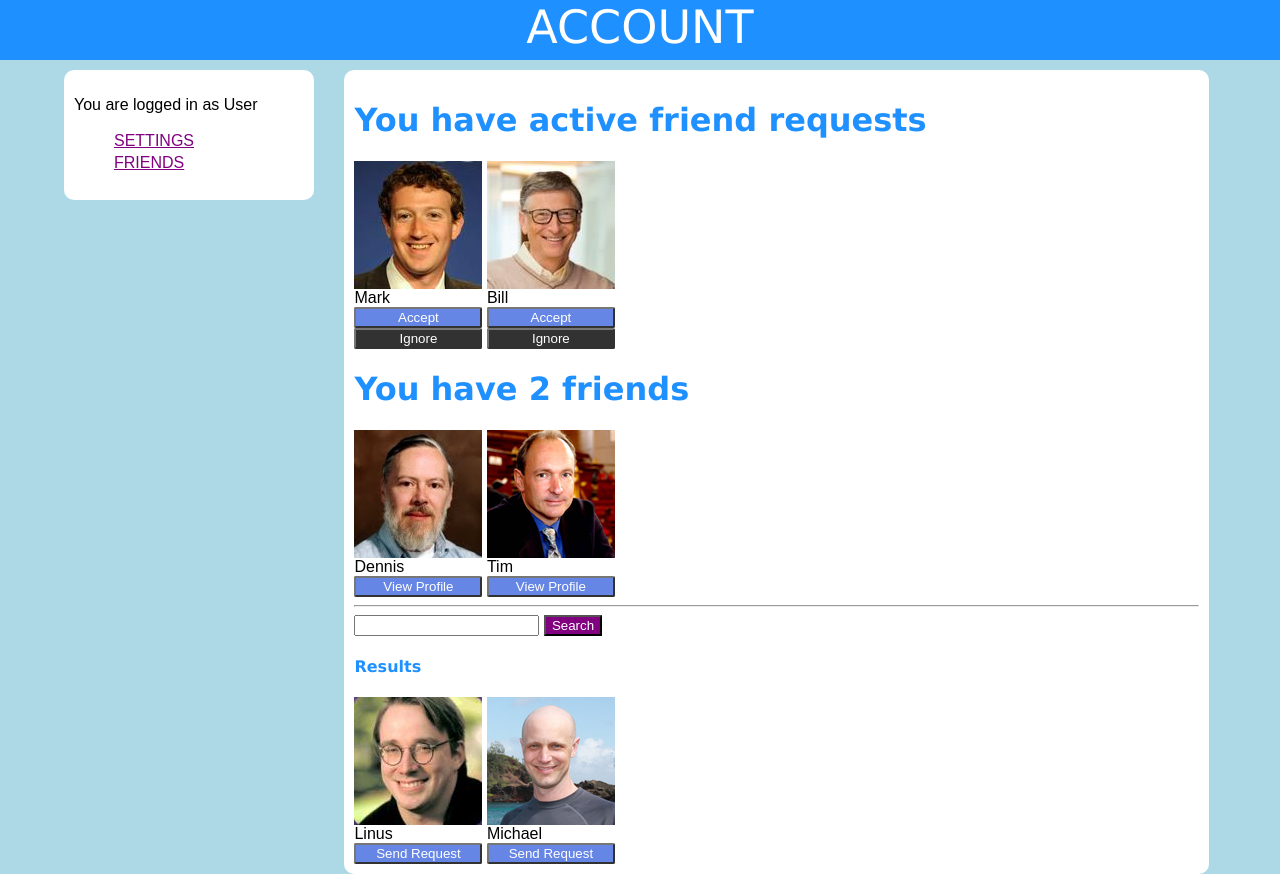
After one commit to owi140259/account, a PHP site: template web/views/friends.twig in a window 1280 px wide. The commit adds this page. Run offline with PHP 8.4, Linux system fonts and the light colour scheme; the template is opened without the code that fills it, so the values that code supplies are empty; some libraries are stand-ins or nearby versions.

Commit message:
Add settings and layout. Skin with CSS.

```diff
--- /dev/null
+++ b/composer.json
@@ -0,0 +1,6 @@
+{
+    "require": {
+        "silex/silex": "2.0.3",
+        "twig/twig": "1.8"
+    }
+}
--- a/web/style/global.css
+++ b/web/style/global.css
@@ -1,3 +1,108 @@
 body {
     background-color: lightblue;
+    margin: 0;
+    font-family: arial;
 }
+
+h1,h2,h3,h4,h5,h6 {
+    color: dodgerblue;
+    font-family: verdana;
+}
+
+header {
+    display: inline-block;
+    vertical-align: top;
+    width: 18%;
+    margin: 0 1% 0 5%;
+}
+
+main {
+    display: inline-block;
+    vertical-align: top;
+    width: 66%;
+    margin: 0 5% 0 1%;
+}
+
+nav ul {
+    list-style: none;
+}
+
+nav ul li {
+    padding: 2px 0 2px 0;
+}
+
+nav ul li a {
+    color: purple;
+}
+
+nav ul li a:hover {
+    color: black;
+}
+
+.well {
+    padding: 10px;
+    border-radius: 10px;
+    background-color: white;
+}
+
+.pic {
+    width: 128px;
+    height: 128px;
+}
+
+input[type=submit] {
+    border-radius: 2px;
+    color: white;
+    opacity: 0.8;
+    width: 128px;
+    background-color: royalblue;
+}
+
+input[type=submit]:hover {
+    opacity: 1;
+}
+
+input[name=ignore] {
+    background-color: black;
+}
+
+#search-button {
+    background-color: purple;
+    color: white;
+}
+
+.request, .friend, .user {
+    display: inline-block;
+    width: 128px;
+    vertical-align: top;
+}
+
+.search {
+    margin-top 20px;
+}
+
+#banner {
+    color: white;
+    background-color: dodgerblue;
+    text-align: center;
+    font-size: 46px;
+    height: 60px;
+    font-family: verdana;
+    margin-bottom: 10px;
+}
+
+form.two-col label {
+    display: inline-block;
+    vertical-align: bottom;
+    width: 20%;
+}
+
+form.two-col input {
+    display: inline-block;
+    vertical-align: bottom;
+    width: 50%;
+}
+
+form.two-col input[type=submit] {
+    width: 128px;
+}
--- /dev/null
+++ b/web/views/friends.twig
@@ -0,0 +1,68 @@
+{% extends "layout.php" %}
+
+{% block content %}
+    <h1>You have active friend requests</h1>
+    <div class="requests">
+        <div class="request">
+            <div class="pic" style="background: url(/account/web/images/mark.jpg)"></div>
+            <div class="name">Mark</div>
+            <form class="respond-form" name="respond-form" action="/account/web/respond" method="POST">
+                <input type="hidden" name="friend-id" value="1">
+                <input type="submit" name="accept" value="Accept">
+                <input type="submit" name="ignore" value="Ignore">
+            </form>
+        </div>
+        <div class="request">
+            <div class="pic" style="background: url(/account/web/images/bill.jpg)"></div>
+            <div class="name">Bill</div>
+            <form class="respond-form" name="respond-form" action="/account/web/respond" method="POST">
+                <input type="hidden" name="friend-id" value="2">
+                <input type="submit" name="accept" value="Accept">
+                <input type="submit" name="ignore" value="Ignore">
+            </form>
+        </div>
+    </div>
+    <h1>You have 2 friends</h1>
+    <div class="friends">
+        <div class="friend">
+            <div class="pic" style="background: url(/account/web/images/dennis.jpg)"></div>
+            <div class="name">Dennis</div>
+            <form class="view-form" name="view-form" action="/account/web/respond" method="POST">
+                <input type="hidden" name="friend-id" value="3">
+                <input type="submit" name="view" value="View Profile">
+            </form>
+        </div>
+        <div class="friend">
+            <div class="pic" style="background: url(/account/web/images/tim.png)"></div>
+            <div class="name">Tim</div>
+            <form class="view-form" name="view-form" action="/account/web/respond" method="POST">
+                <input type="hidden" name="friend-id" value="4">
+                <input type="submit" name="view" value="View Profile">
+            </form>
+        </div>
+    </div>
+    <hr>
+    <div class="search">
+        <input type="text" id="search-input">
+        <button id="search-button">Search</button>
+    </div>
+    <h4>Results</h4>
+    <div class="friends">
+        <div class="friend">
+            <div class="pic" style="background: url(/account/web/images/linus.jpg)"></div>
+            <div class="name">Linus</div>
+            <form class="send-form" name="send-form" action="/account/web/respond" method="POST">
+                <input type="hidden" name="friend-id" value="5">
+                <input type="submit" name="send" value="Send Request">
+            </form>
+        </div>
+        <div class="friend">
+            <div class="pic" style="background: url(/account/web/images/michael.jpg)"></div>
+            <div class="name">Michael</div>
+            <form class="send-form" name="send-form" action="/account/web/respond" method="POST">
+                <input type="hidden" name="friend-id" value="6">
+                <input type="submit" name="send" value="Send Request">
+            </form>
+        </div>
+    </div>
+{% endblock %}
--- a/web/views/hello.twig
+++ b/web/views/hello.twig
@@ -1,7 +1,5 @@
 {% extends "layout.php" %}
 
 {% block content %}
-
-<p>Hello {{ name }}</p>
-
+    <p>Hello {{name}}</p>
 {% endblock %}
--- a/web/views/layout.php
+++ b/web/views/layout.php
@@ -2,11 +2,26 @@
 <html>
     <head>
         <title>Account</title>
-        <link rel="stylesheet" href="../style/global.css">
+        <link rel="stylesheet" href="/account/web/style/global.css">
     </head>
     <body>
-        <p>Welcome to your account</p>
-        {% block content %}
-        {% endblock %}
+        <div id="banner">
+            ACCOUNT
+        </div>
+        <header class="well">
+            <div class="loggedin">
+                <p>You are logged in as User</p>
+            </div>
+            <nav>
+                <ul>
+                    <li><a href="/account/web/settings">SETTINGS</a></li>
+                    <li><a href="/account/web/friends">FRIENDS</a></li>
+                </ul>
+            </nav>
+        </header>
+        <main class="well">
+            {% block content %}
+            {% endblock %}
+        </main>
     </body>
 </html>
```
Also changed, not shown: web/index.php (+12 -4 lines), web/views/settings.twig (added, +29 -0 lines), readme.txt, web/images/bill.jpg (added), web/images/dennis.jpg (added), web/images/linus.jpg (added), web/images/mark.jpg (added), web/images/michael.jpg (added), web/images/tim.png (added), 2 other files.
